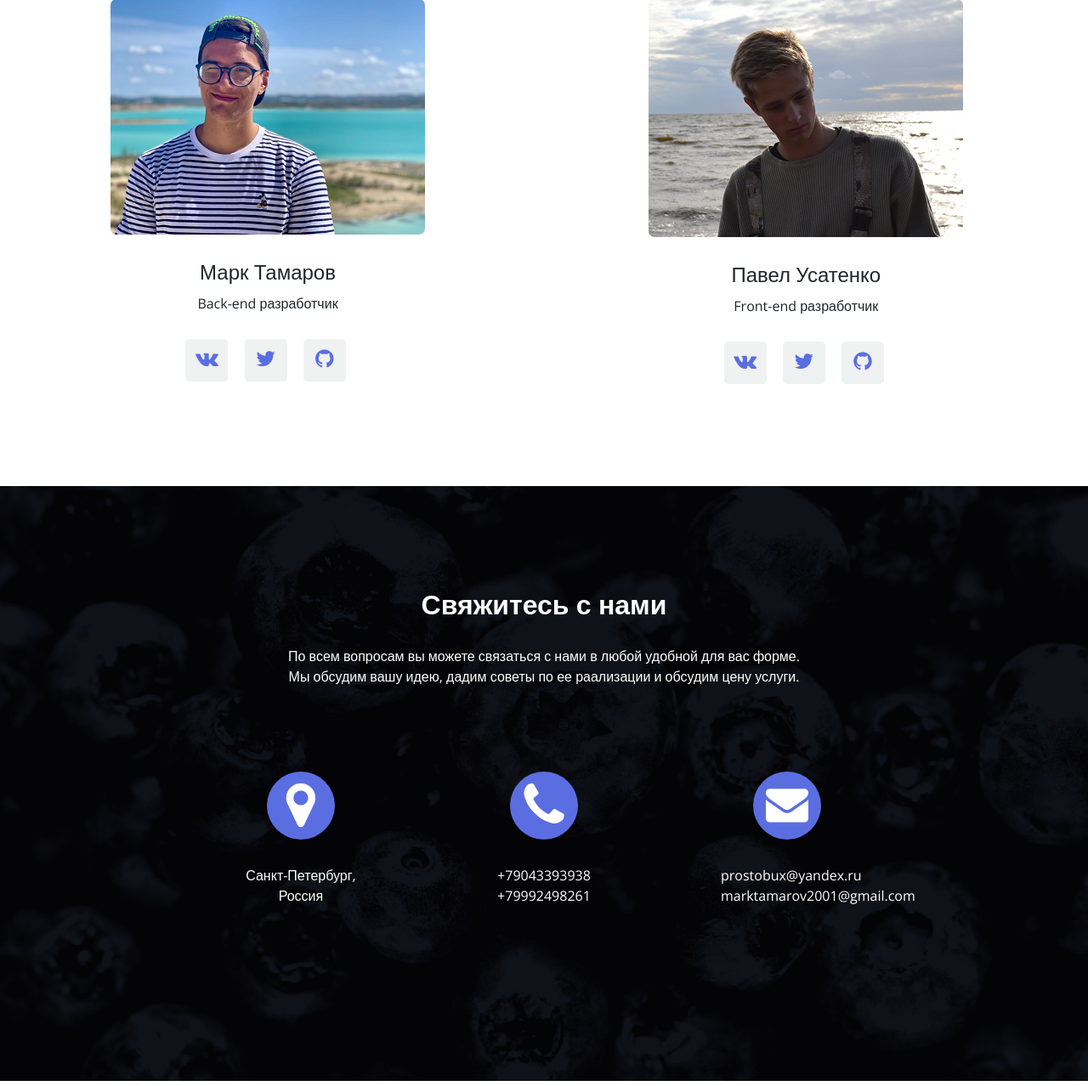
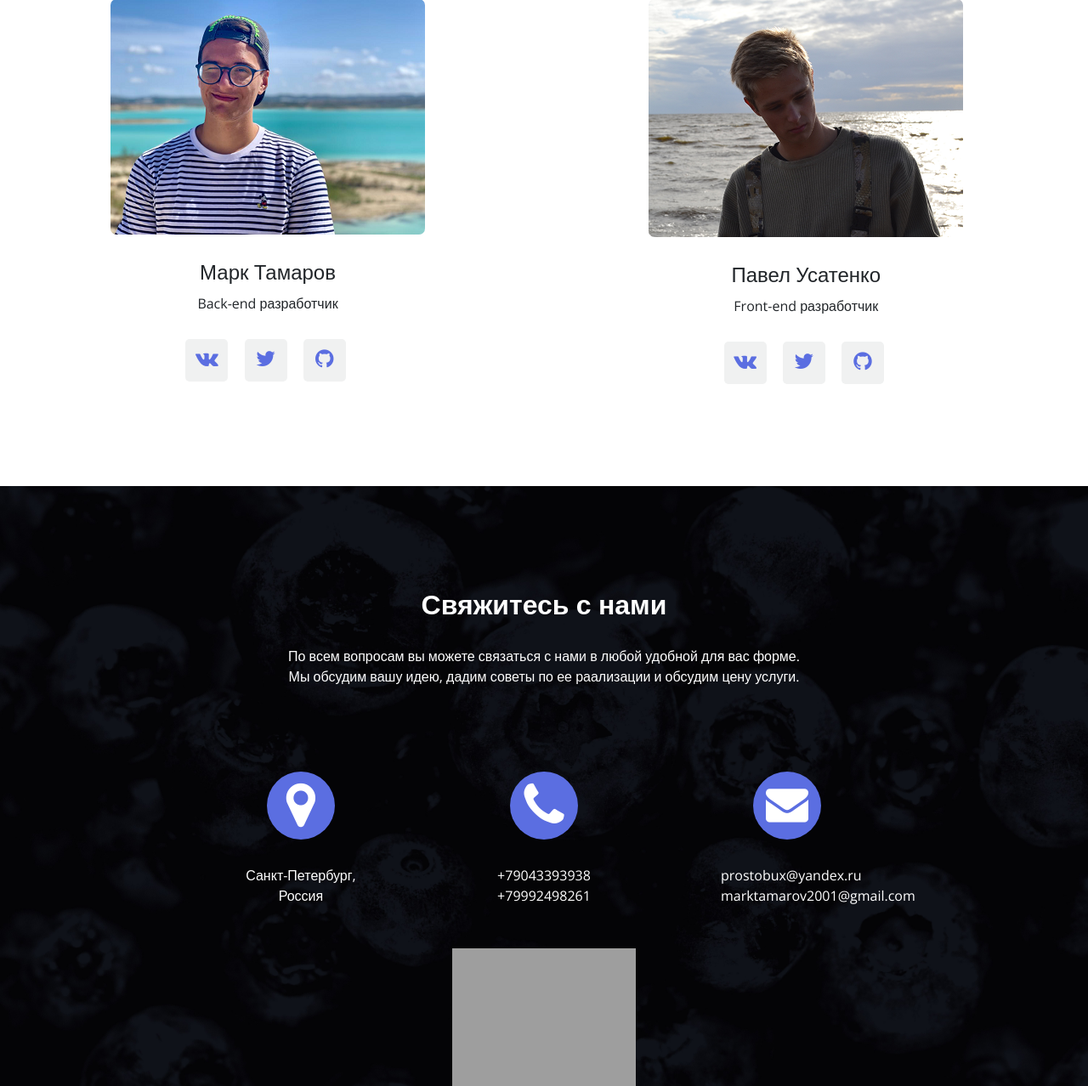
Before and after one commit to queryberry/QueryBerry, a PHP site: page /QueryBerry/ in a window 1280 px wide. Shown: the part 4117-5395 px from the top of the page at 85% size. Run offline with PHP 8.4, Linux system fonts and the light colour scheme; grey boxes are pictures that could not be loaded.

Commit message:
internetDefenceLeague add

```diff
--- a/css/master.css
+++ b/css/master.css
@@ -782,3 +782,10 @@ p {
   color:#B3B3B3;
   font-size: 13px;
 }
+
+/* internetDefenceLeague */
+
+.internetDefenceLeague{
+  margin-top: 50px;
+
+}
--- a/index.html
+++ b/index.html
@@ -394,3 +394,22 @@
         </div>
       </div>
       </div>
+      <div class="container">
+        <div class="row">
+          <div class="col-lg-12">
+            <div class="internetDefenceLeague">
+              <a href="https://internetdefenseleague.org"><img src="https://internetdefenseleague.org/images/badges/final/shield_badge.png" alt="Member of The Internet Defense League" style="width: 20%"/></a>
+            </div>
+          </div>
+        </div>
+      </div>
+      <script type="text/javascript">
+        window._idl = {};
+        _idl.variant = "modal";
+        (function() {
+        var idl = document.createElement('script');
+        idl.async = true;
+        idl.src = 'https://members.internetdefenseleague.org/include/?url=' + (_idl.url || '') + '&campaign=' + (_idl.campaign || '') + '&variant=' + (_idl.variant || 'modal');
+        document.getElementsByTagName('body')[0].appendChild(idl);
+        })();
+      </script>
```
